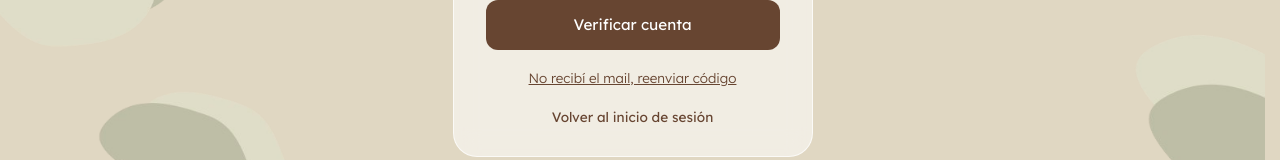
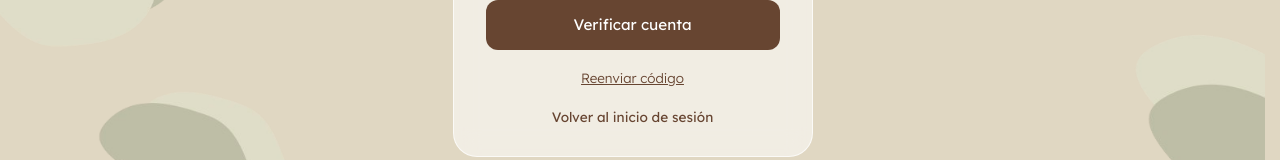
Before and after one commit to matsdah/NUXU-SMART-HOME, a Vue app in the folder frontend/: page /verify in a window 1280 px wide. Shown: the part 494-654 px from the top of the page. Built offline with nearby package versions, Linux system fonts and the light colour scheme; no server answers.

Commit message:
detalles

```diff
--- a/frontend/src/modules/auth/pages/RecoverPage.vue
+++ b/frontend/src/modules/auth/pages/RecoverPage.vue
@@ -25,9 +25,6 @@ async function handleSubmit() {
       { email: normalizedEmail },
     )
     const recoveryCode = recoveryResponse.code ?? recoveryResponse.verification_code ?? generateVerificationCode()
-
-    console.log('forgot-password response:', recoveryResponse)
-    console.log('recovery code sent to EmailJS:', recoveryCode)
 
     sessionStorage.setItem('recovery_code', recoveryCode)
     sessionStorage.setItem('recovery_session', crypto.randomUUID())
--- a/frontend/src/modules/auth/pages/VerifyPage.vue
+++ b/frontend/src/modules/auth/pages/VerifyPage.vue
@@ -130,7 +130,7 @@ async function handleResendCode() {
       @click="handleResendCode"
     >
       <span v-if="resendLoading">Reenviando código...</span>
-      <span v-else>No recibí el mail, reenviar código</span>
+      <span v-else>Reenviar código</span>
     </button>
 
     <p class="auth-footer">
```
Also changed, not shown: frontend/src/modules/devices/components/controls/BlindControls.vue (line endings or trailing spaces), frontend/src/modules/devices/components/controls/doorCloseTracker.ts (line endings or trailing spaces), frontend/src/shared/components/AppToast.vue (line endings or trailing spaces), frontend/src/shared/composables/useToast.ts (line endings or trailing spaces).
